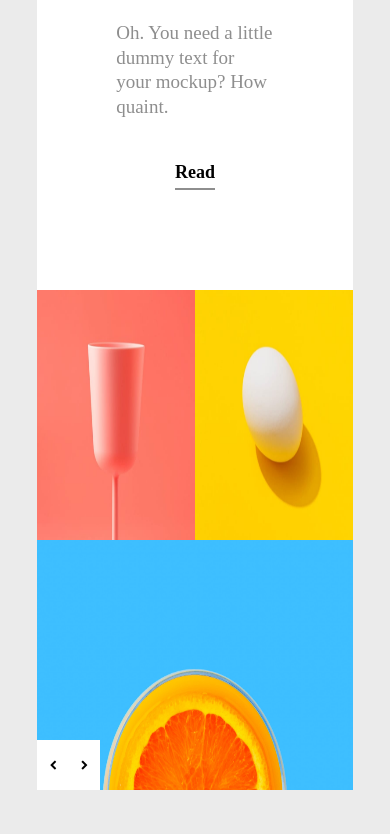
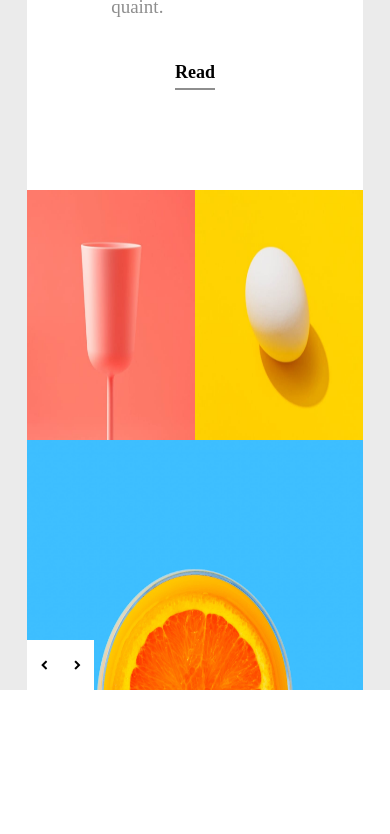
Before and after one commit to RubyMary18/Designerd-Template, a plain HTML site: page index.html in a window 390 px wide. Shown: the part 357-1191 px from the top of the page. After the commit the page ends 1051 px from the top, so only its background shows below. Drawn offline with Linux system fonts and the light colour scheme.

Commit message:
mobile responsive

```diff
--- a/assets/css/style.css
+++ b/assets/css/style.css
@@ -271,6 +271,9 @@ h1 {
 
 /*media query for 540px starts here*/
 @media only screen and (max-width: 540px) {
+  .main {
+    padding: 0;
+  }
   .right-top ul,
   .right-bottom {
     height: 250px;
```
